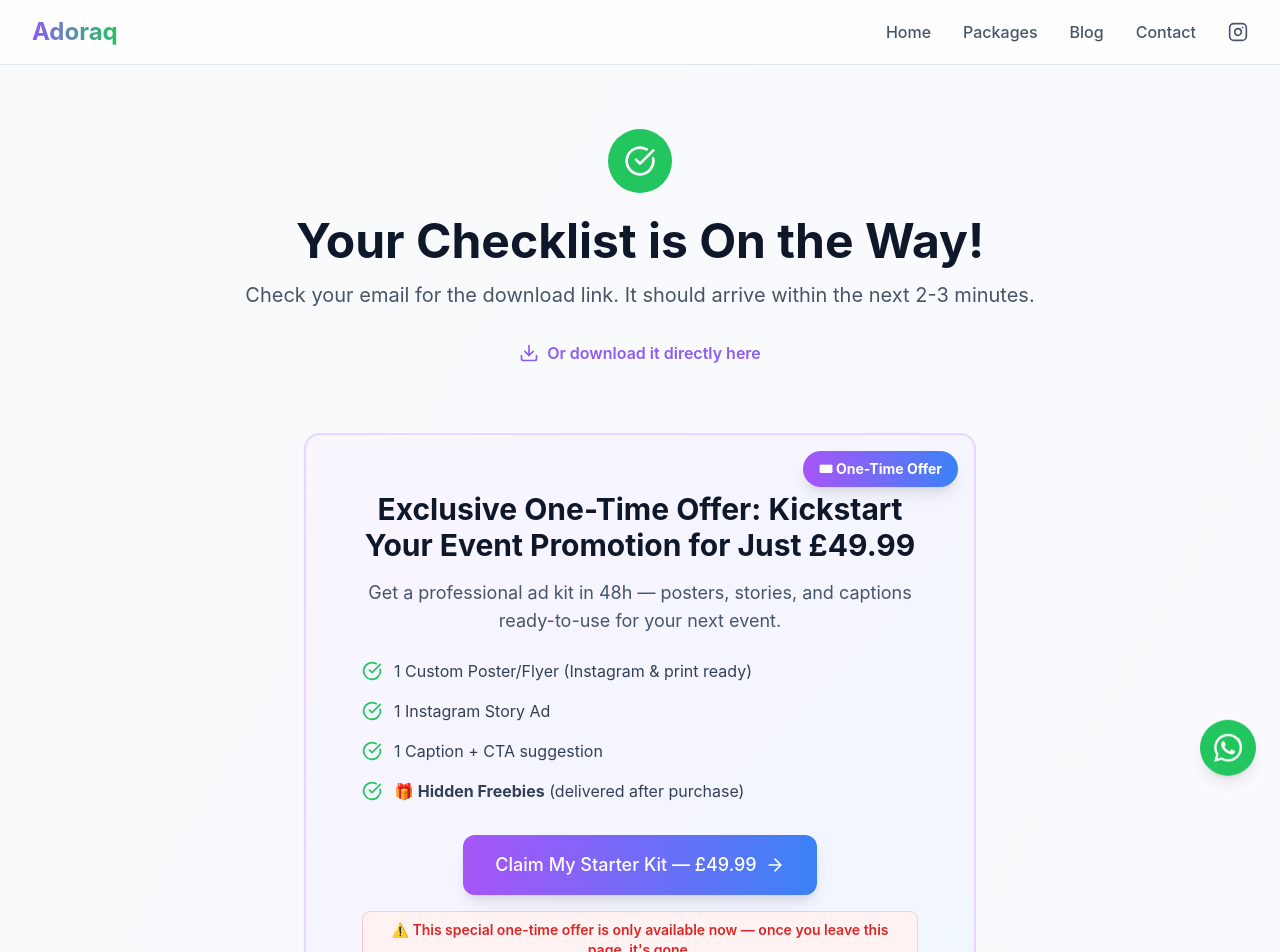
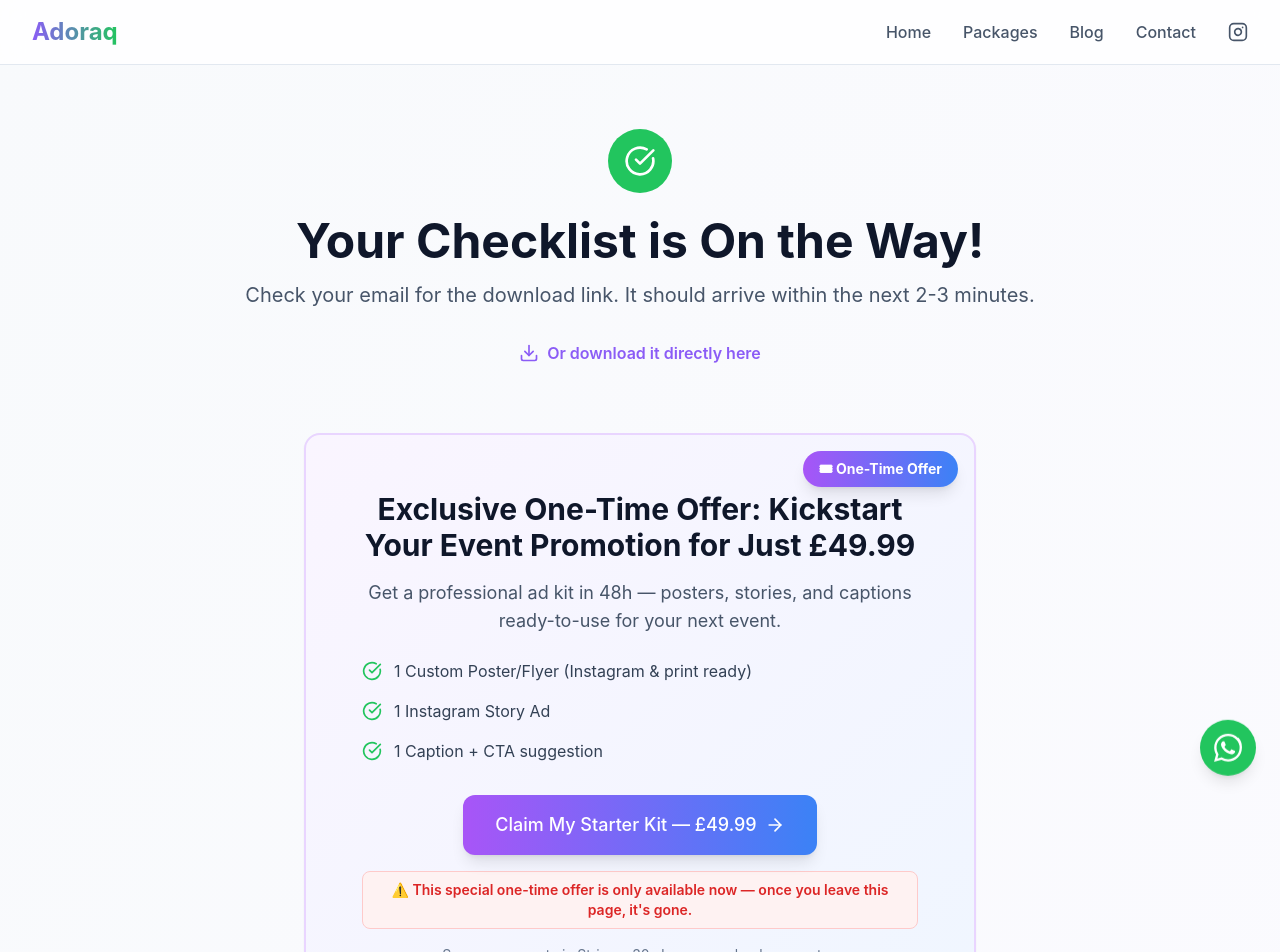
Before and after one commit to Adoraq1/adoraq-wesbite, a Next.js app: page /thank-you in a window 1280 px wide. Shown: the top 952 px of the page. Built offline with nearby package versions, Linux system fonts and the light colour scheme.

Commit message:
Remove hidden freebies mention from OTO

```diff
--- a/app/thank-you/page.tsx
+++ b/app/thank-you/page.tsx
@@ -61,10 +61,7 @@ export default function ThankYouPage() {
                 <CheckCircle className="w-5 h-5 text-brand2" />
                 <span className="text-muted-700">1 Caption + CTA suggestion</span>
               </div>
-              <div className="flex items-center space-x-3">
-                <CheckCircle className="w-5 h-5 text-green-500" />
-                <span className="text-muted-700"><strong>🎁 Hidden Freebies</strong> (delivered after purchase)</span>
-              </div>
+
             </div>
 
             <div className="text-center space-y-4">
```
